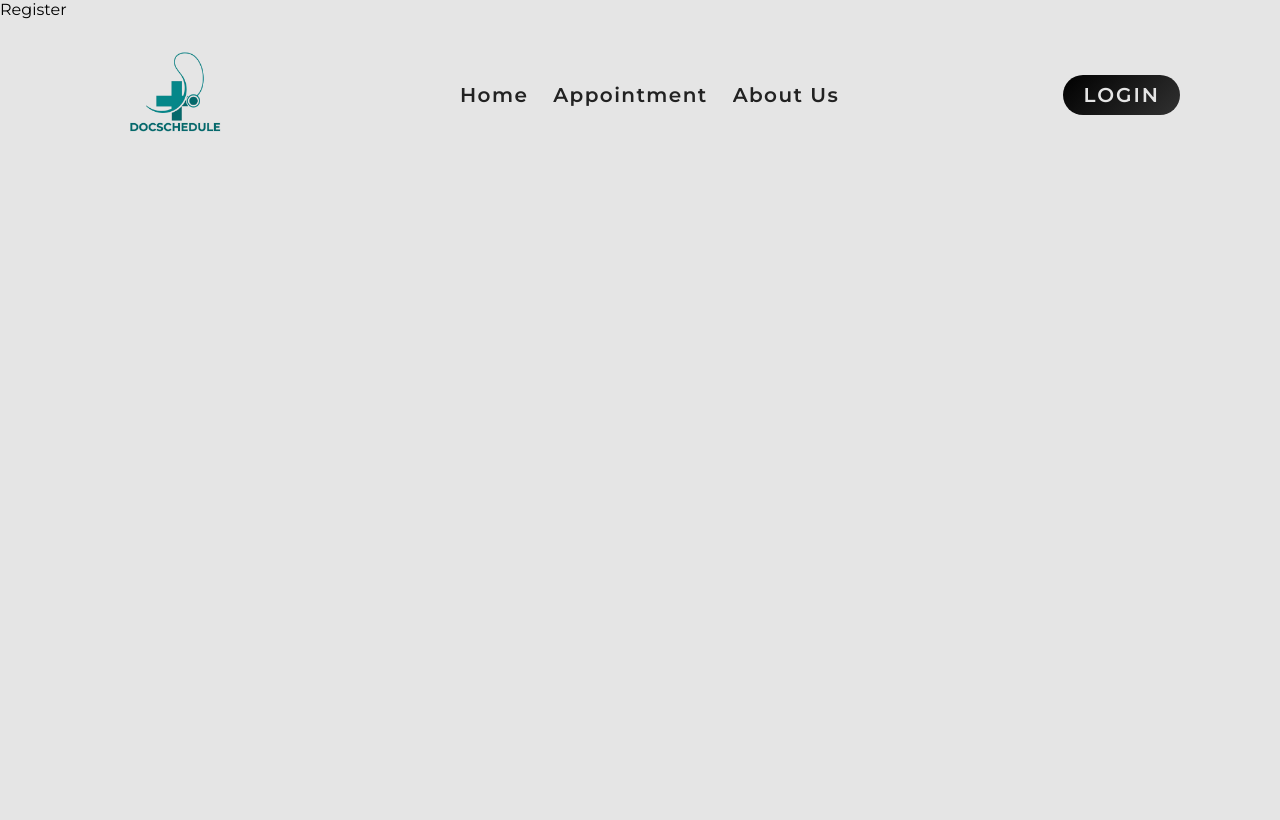
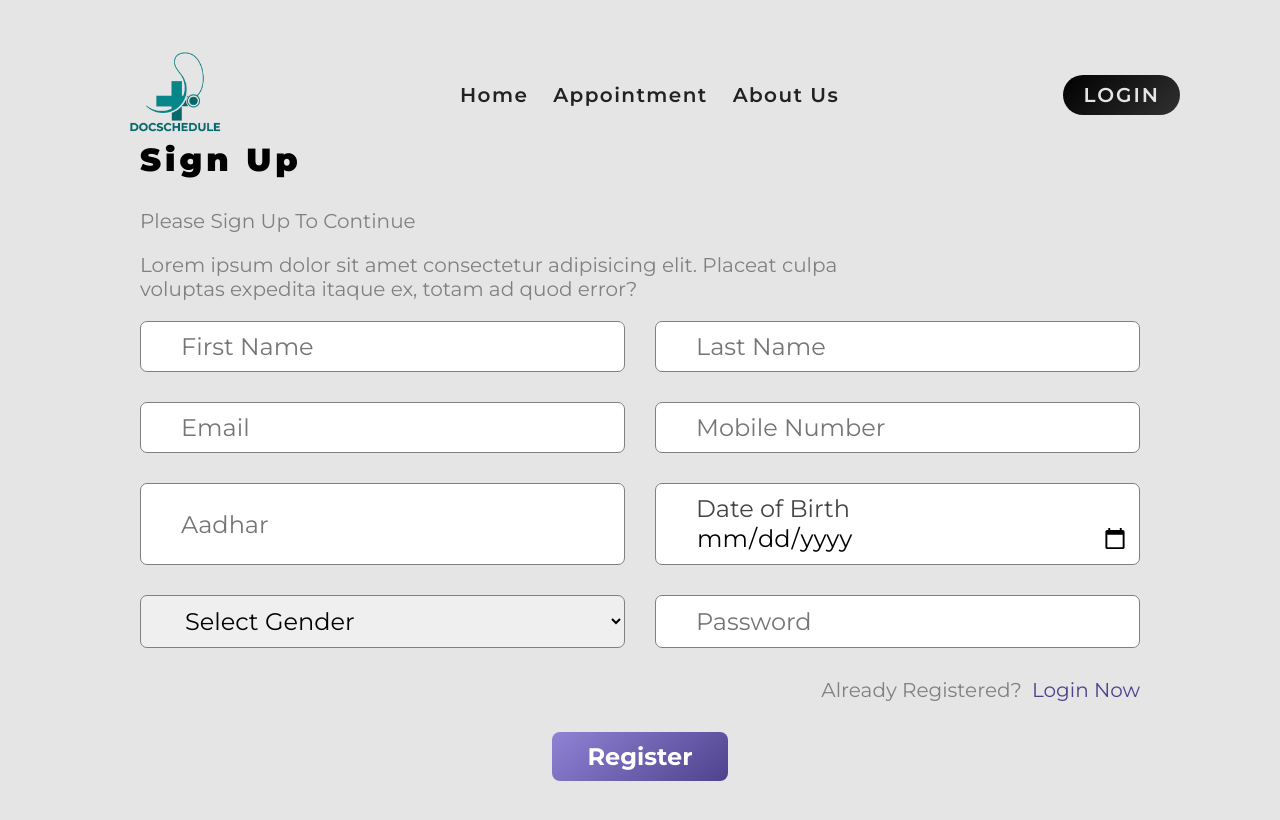
Before and after one commit to Mukul-kudegave/Dr-appointment-app, a React (Vite) app in the folder frontend/: page /register in a window 1280 px wide. Shown: the top 820 px of the page. Built offline with nearby package versions, Linux system fonts and the light colour scheme; no server answers.

Commit message:
Signup page created

```diff
--- a/frontend/src/main.jsx
+++ b/frontend/src/main.jsx
@@ -2,7 +2,9 @@
 import { createRoot } from "react-dom/client";
 import App from "./App.jsx";
 
-export const Context = createContext({ isAuthenticated: false });
+export const Context = createContext({ isAuthenticated: false,
+
+});
 
 const AppWrapper = () => {
   const [isAuthenticated, setIsAuthenticated] = useState(false);
@@ -10,7 +12,7 @@
 
   return (
     <Context.Provider
-      value={{ isAuthenticated, setIsAuthenticated, user, setUser }}
+      value={{ isAuthenticated, setIsAuthenticated, user, setUser,}}
     >
       <App />
     </Context.Provider>
@@ -19,7 +21,6 @@
 
 createRoot(document.getElementById("root")).render(
   <StrictMode>
-
     <AppWrapper />
   </StrictMode>
 );
--- a/frontend/src/pages/Register.jsx
+++ b/frontend/src/pages/Register.jsx
@@ -1,9 +1,144 @@
-import React from 'react'
+import axios from "axios";
+import React, { useContext, useState } from "react";
+import { toast } from "react-toastify";
+import { Context } from "../main";
+import { Link, Navigate, useNavigate } from "react-router-dom";
 
 const Register = () => {
+  const { isAuthenticated, setIsAuthenticated } = useContext(Context);
+
+  const [firstName, setFirstName] = useState("");
+  const [lastName, setLastName] = useState("");
+  const [email, setEmail] = useState("");
+  const [phone, setPhone] = useState("");
+  const [Aadhar, setAadhar] = useState("");
+  const [dob, setDob] = useState("");
+  const [gender, setGender] = useState("");
+  const [password, setPassword] = useState("");
+
+  const navigateTo = useNavigate();
+
+  const handleRegistration = async (e) => {
+    e.preventDefault();
+    try {
+      await axios
+        .post(
+          "http://localhost:4000/api/v1/user/patient/register",
+          { firstName, lastName, email, phone, Aadhar, dob, gender, password },
+          {
+            withCredentials: true,
+            headers: { "Content-Type": "application/json" },
+          }
+        )
+        .then((res) => {
+          toast.success(res.data.message);
+          setIsAuthenticated(true);
+          navigateTo("/");
+          setFirstName("");
+          setLastName("");
+          setEmail("");
+          setPhone("");
+          setAadhar("");
+          setDob("");
+          setGender("");
+          setPassword("");
+        });
+    } catch (error) {
+      toast.error(error.response.data.message);
+    }
+  };
+
+  if (isAuthenticated) {
+    return <Navigate to={"/"} />;
+  }
+
   return (
-    <div>Register</div>
-  )
-}
+    <>
+      <div className="container form-component register-form">
+        <h2>Sign Up</h2>
+        <p>Please Sign Up To Continue</p>
+        <p>
+          Lorem ipsum dolor sit amet consectetur adipisicing elit. Placeat culpa
+          voluptas expedita itaque ex, totam ad quod error?
+        </p>
+        <form onSubmit={handleRegistration}>
+          <div>
+            <input
+              type="text"
+              placeholder="First Name"
+              value={firstName}
+              onChange={(e) => setFirstName(e.target.value)}
+            />
+            <input
+              type="text"
+              placeholder="Last Name"
+              value={lastName}
+              onChange={(e) => setLastName(e.target.value)}
+            />
+          </div>
+          <div>
+            <input
+              type="text"
+              placeholder="Email"
+              value={email}
+              onChange={(e) => setEmail(e.target.value)}
+            />
+            <input
+              type="number"
+              placeholder="Mobile Number"
+              value={phone}
+              onChange={(e) => setPhone(e.target.value)}
+            />
+          </div>
+          <div>
+            <input
+              type="number"
+              placeholder="Aadhar"
+              value={Aadhar}
+              onChange={(e) => setAadhar(e.target.value)}
+            />
+            <input
+              type={"date"}
+              placeholder="Date of Birth"
+              value={dob}
+              onChange={(e) => setDob(e.target.value)}
+            />
+          </div>
+          <div>
+            <select value={gender} onChange={(e) => setGender(e.target.value)}>
+              <option value="">Select Gender</option>
+              <option value="Male">Male</option>
+              <option value="Female">Female</option>
+            </select>
+            <input
+              type="password"
+              placeholder="Password"
+              value={password}
+              onChange={(e) => setPassword(e.target.value)}
+            />
+          </div>
+          <div
+            style={{
+              gap: "10px",
+              justifyContent: "flex-end",
+              flexDirection: "row",
+            }}
+          >
+            <p style={{ marginBottom: 0 }}>Already Registered?</p>
+            <Link
+              to={"/login"}
+              style={{ textDecoration: "none", color: "#271776ca" }}
+            >
+              Login Now
+            </Link>
+          </div>
+          <div style={{ justifyContent: "center", alignItems: "center" }}>
+            <button type="submit">Register</button>
+          </div>
+        </form>
+      </div>
+    </>
+  );
+};
 
-export default Register
+export default Register;
```
Also changed, not shown: 1 other file (tests, documents, lock files or other folders).
